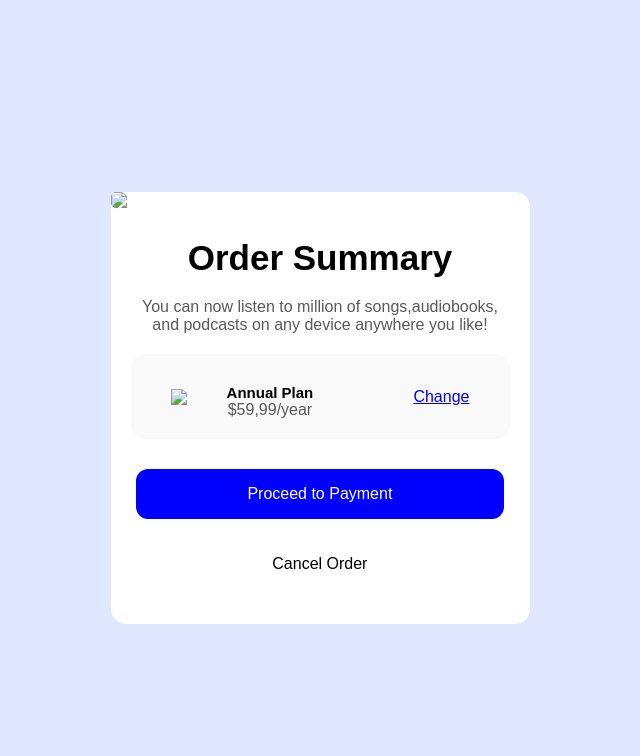
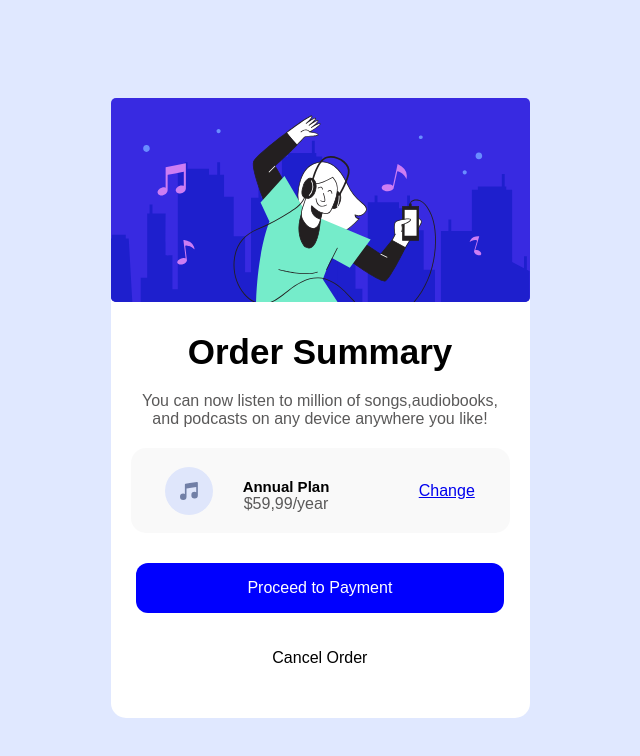
Before and after one commit to Yusufbro/order-summary-card, a plain HTML site: page index.html in a window 1280 px wide. Shown: the whole page, without its empty margins (320-960 px from the left). Drawn offline with Linux system fonts and the light colour scheme; the site is published under a folder, as on GitHub Pages, so addresses that start at the root find nothing.

Commit message:
changing images path

```diff
--- a/index.html
+++ b/index.html
@@ -12,13 +12,13 @@
     <article>
 
 <div class="Ab">
-        <img class="top"src ="/A.svg"/>
+        <img class="top"src ="./A.svg"/>
        <h1>Order Summary</h1>
      <p>You can now listen to million of songs,audiobooks, and podcasts on any device anywhere you like! </p>
 
     </div>
         <div class="flex">
-            <img src="/B.svg"/>
+            <img src="./B.svg"/>
             <div class="mt"> <h2>Annual Plan</h2>
            <p> $59,99/year</p> </div>
             <a href="button" target="blank">Change</a>
```
